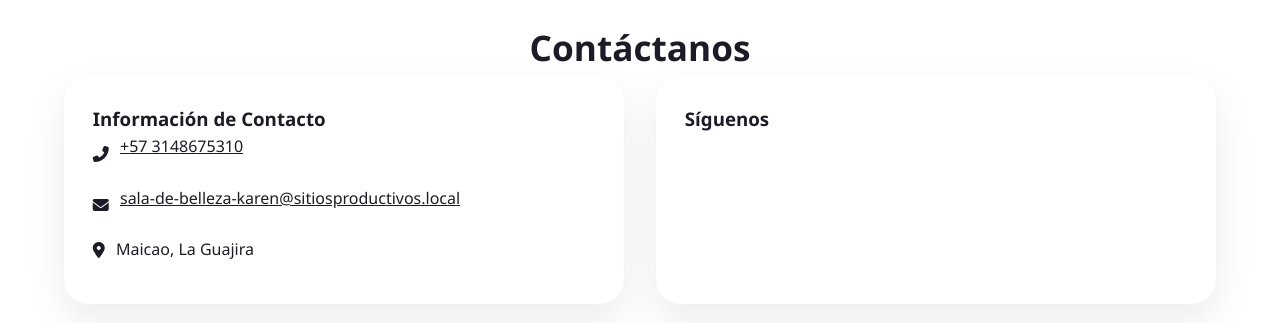
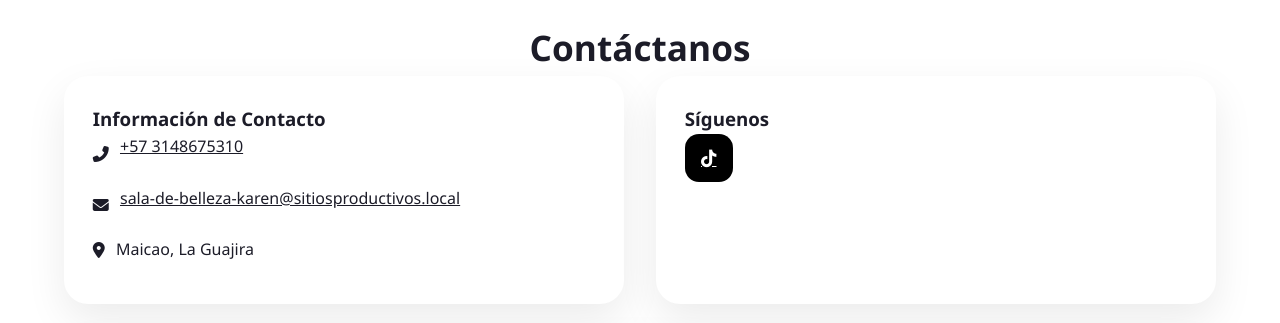
Before and after one commit to ReconvencionLaboralGuajira/sala-de-belleza-karen-83, a plain HTML site: page index.html in a window 1280 px wide. Shown: the part 3040-3363 px from the top of the page. Drawn offline with Linux system fonts and the light colour scheme; no server answers.

Commit message:
Publish site

```diff
--- a/index.html
+++ b/index.html
@@ -219,6 +219,10 @@
 
 
 
+                        <a href="https://www.tiktok.com/@saladebellezakaren" target="_blank" rel="noopener" class="social-icon tt">
+                            <i class="fab fa-tiktok"></i>
+                        </a>
+
                     </div>
                 </div>
             </div>
```
